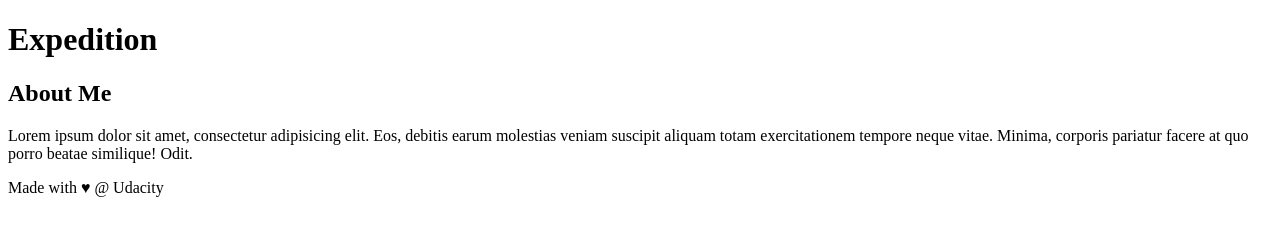
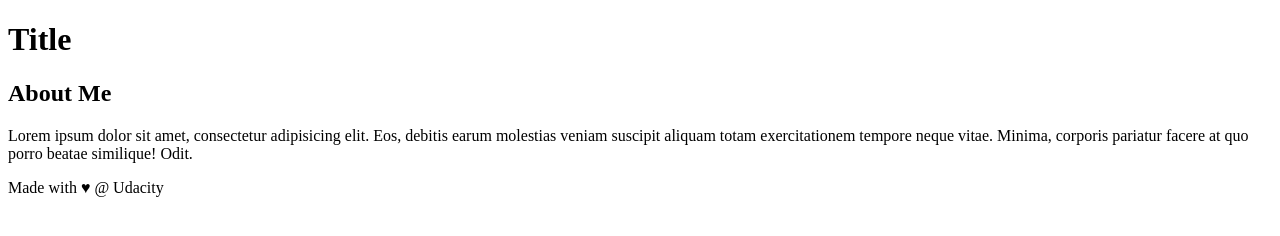
Before and after one commit to TatianaWeb/New-Git-Project, a plain HTML site: page index.html in a window 1280 px wide. Drawn offline with Linux system fonts and the light colour scheme.

Commit message:
New title for heading-update-new

```diff
--- a/index.html
+++ b/index.html
@@ -10,7 +10,7 @@
 <body>
 
     <header>
-        <h1>Expedition</h1>
+        <h1>Title</h1>
     </header>
 
     <div class="container">
```
